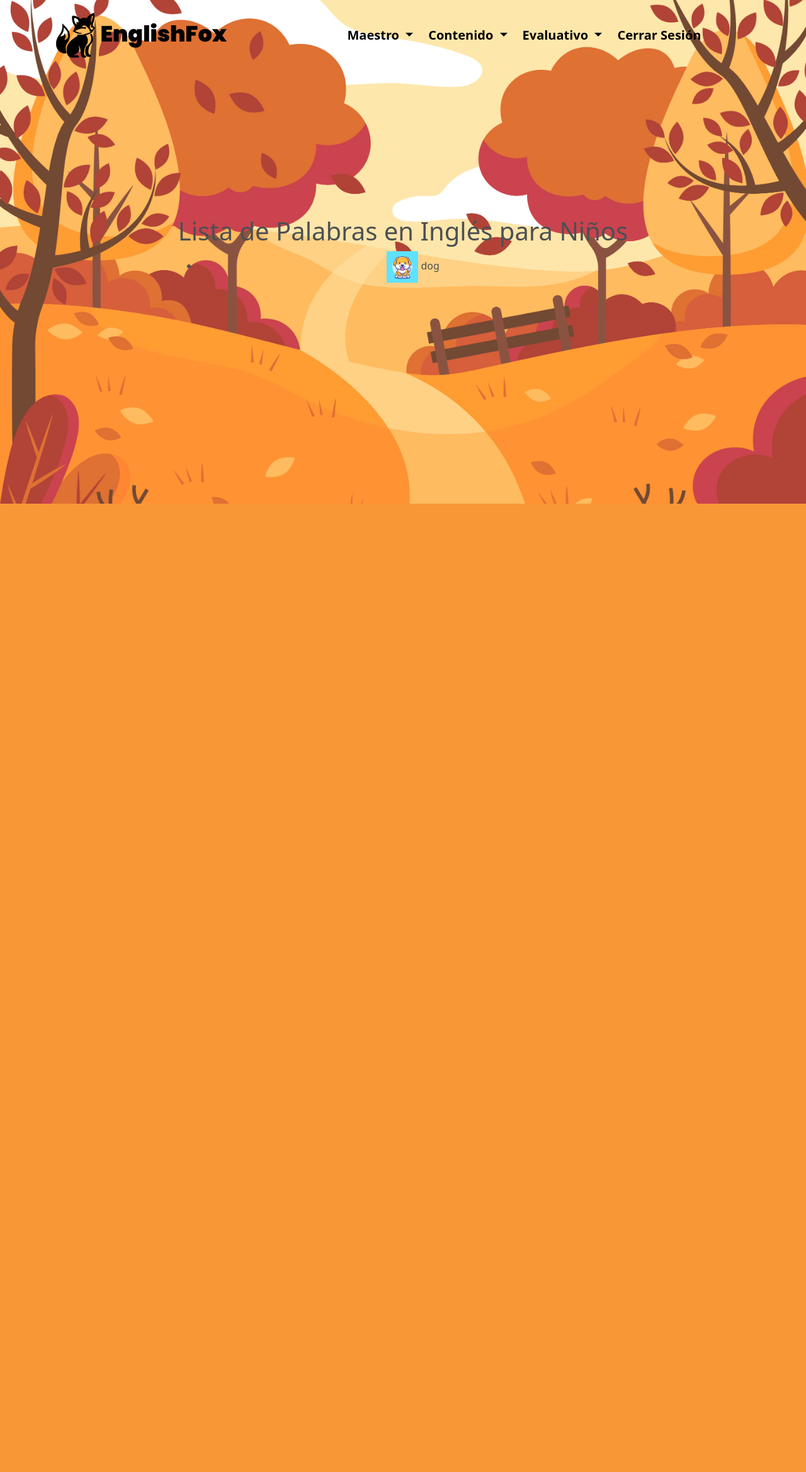
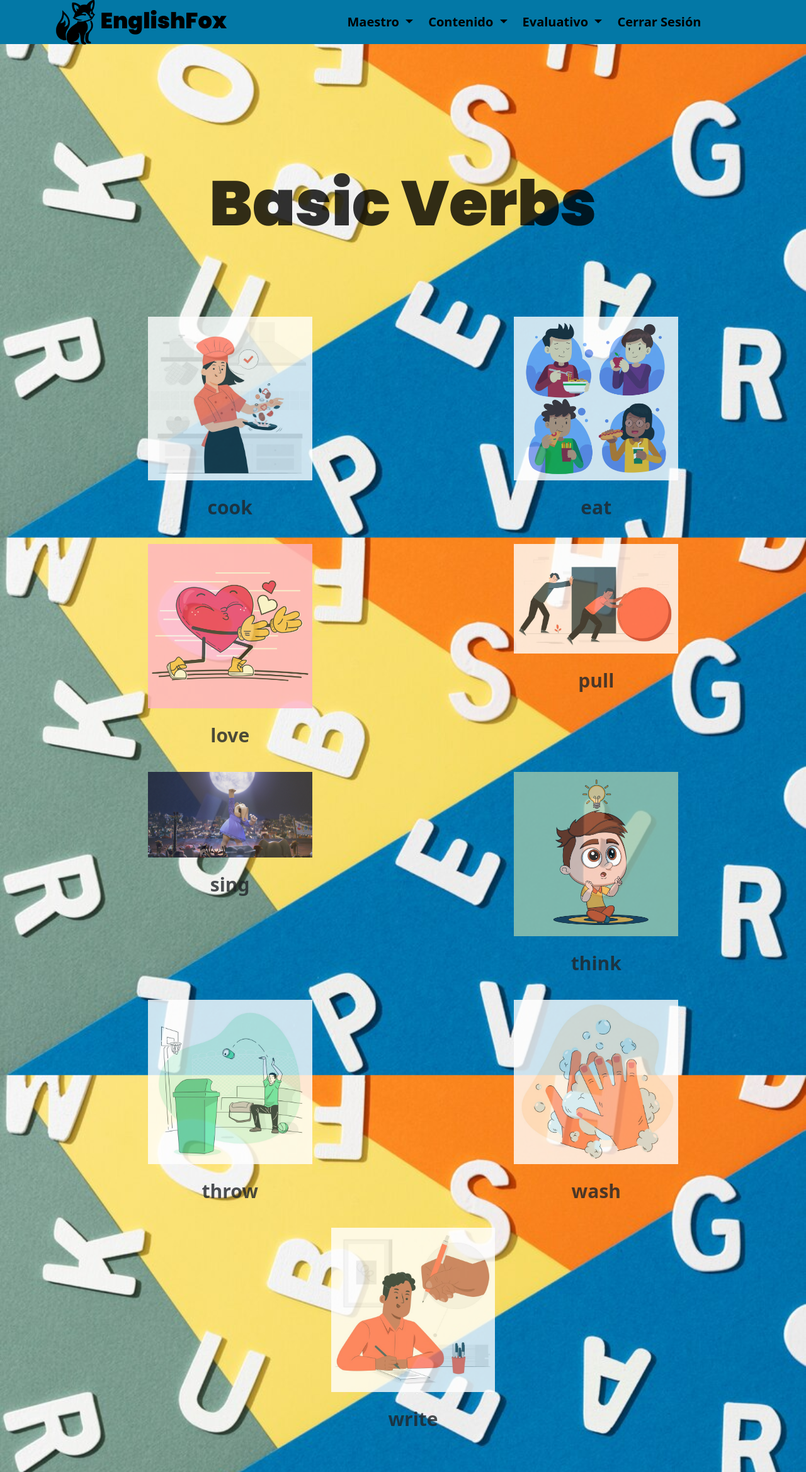
Before and after one commit to Santiago256/ProyectoAnalisis, an ASP.NET Core app: page /Home/Vocabulario in a window 1280 px wide. Shown: the whole page at 63% size. Before the commit the page ends 800 px from the top, so only its background shows below. Run offline with ASP.NET Core 8, Linux system fonts and the light colour scheme; the visitor is signed in with stand-in values (Sample User, id 1); some libraries are stand-ins or nearby versions.

Commit message:
Se agrega imágenes a la sección vocabulario

```diff
--- a/Controllers/HomeController.cs
+++ b/Controllers/HomeController.cs
@@ -28,18 +28,32 @@ namespace ProyectoAnalisis.Controllers
         }
 
 
+        public IActionResult Gramatica()
+        {
+
+            return View("~/Views/Inicio/Gramatica.cshtml");
+        }
+
+
         public IActionResult Vocabulario()
         {
             var palabras = new List<(string Palabra, string Imagen)>
-        {
-
-            ("dog", "dog.jpg"),
-            // ... otras palabras
-        };
+    {
+        ("cook", "cook.jpg"),
+        ("eat", "eat.jpg"),
+        ("love", "love.jpg"),
+        ("pull", "pull.jpg"),
+        ("sing", "sing.jpg"),
+        ("think", "think.jpg"),
+        ("throw", "throw.jpg"),
+        ("wash", "wash.jpg"),
+        ("write", "write.jpg")
+    };
 
             ViewBag.Palabras = palabras;
             return View("~/Views/Inicio/Vocabulariocshtml.cshtml");
         }
+
 
 
         public IActionResult Index()
--- /dev/null
+++ b/Views/Inicio/Juego.cshtml
@@ -0,0 +1,5 @@
+@*
+    For more information on enabling MVC for empty projects, visit https://go.microsoft.com/fwlink/?LinkID=397860
+*@
+@{
+}
--- a/Views/Inicio/Vocabulariocshtml.cshtml
+++ b/Views/Inicio/Vocabulariocshtml.cshtml
@@ -1,22 +1,112 @@
+@{
+    ViewData["Title"] = "Vocabulario";
+}
 
 <!DOCTYPE html>
 <html lang="es">
 <head>
     <meta charset="UTF-8">
     <meta name="viewport" content="width=device-width, initial-scale=1.0">
+    <style>
+        body {
+            margin: 0;
+            padding: 0;
+
+            background-image: url('@Url.Content("~/Img/vocabulary.jpg")');
+            background-size: cover;
+            background-attachment: fixed; /* Fija el fondo al hacer scroll */
+        }
+
+        h1 {
+            color:#000000;
+            margin-top: 1800px;
+            font-size:100px;
+            font-weight: 900;
+            font-family: 'Poppins', sans-serif;
+            position: relative;
+        }
+
+
+        .banner-image {
+            background-image: none;
+        }
+
+
+        .navbar {
+            background-color: #0378A6;
+            margin-left: -145px !important;
+            height: 70px;
+        }
+
+        #dropdownMenuButton:hover,
+        #dropdownMenuButton:active,
+        #dropdownMenuButton:focus {
+            background-color: #03C1A6;
+            color: white;
+        }
+
+        .dropdown-item:hover,
+        .dropdown-item:focus {
+            background-color: #03C1A6;
+            border: none;
+            color: white;
+        }
+
+        .btn-secondary:hover,
+        .btn-secondary:focus {
+            background-color: #03C1A6;
+        }
+
+        /* Estilo para la lista */
+        .verb-list {
+            list-style: none;
+            display: flex;
+            flex-wrap: wrap;
+            justify-content: center;
+            margin-top: 130px;
+        }
+
+        /* Estilo para cada elemento de la lista */
+        .verb-item {
+            flex: 0 0 45%;
+            margin: 10px;
+            text-align: center;
+            padding: 20px; /* Ajusta el padding según tus necesidades */
+
+        }
+
+        /* Estilo específico para las imágenes */
+        .verb-image img {
+            width: 50%;
+            height: auto;
+            max-width: none;
+            margin-top: -40px;
+            margin-bottom: 20px;
+            opacity: 1;
+        }
+
+        .verb-item p {
+            font-weight: bold; /* Hace que el texto sea negrita */
+            font-size: 30px; /* Ajusta el tamaño del texto según tus necesidades */
+        }
+
+    </style>
 </head>
+
 <body>
-    <h1>Lista de Palabras en Inglés para Niños</h1>
 
-    <ul>
+    <h1>Basic Verbs</h1>
+    <ul class="verb-list">
+
         @foreach (var palabra in ViewBag.Palabras)
         {
-            <li>
-                <img src="~/Img/@palabra.Item2" alt="@palabra.Item1" style="max-width: 50px; max-height: 50px;">
-                @palabra.Item1
+            <li class="verb-item">
+                <div class="verb-image">
+                    <img src="~/Img/@palabra.Item2" alt="@palabra.Item1">
+                    <p>@palabra.Item1</p>
+                </div>
             </li>
         }
     </ul>
-
 </body>
 </html>
--- a/Views/Shared/_Layout.cshtml
+++ b/Views/Shared/_Layout.cshtml
@@ -155,7 +155,7 @@
                         </button>
                         <div class="dropdown-menu" aria-labelledby="dropdownMenuButton" style="background-color: transparent;">
                             <a class="dropdown-item" asp-area="" asp-controller="Home" asp-action="Contenido">Contenido</a>
-                            <a class="dropdown-item" href="#">Gramática presente simple</a>
+                            <a class="dropdown-item" asp-area="" asp-controller="Home" asp-action="Gramatica">Gramatica Presente simple </a>
                             <a class="dropdown-item" asp-area="" asp-controller="Home" asp-action="Vocabulario" >Vocabulario </a>
 
                         </div>
```
Also changed, not shown: Views/Inicio/Gramatica.cshtml (added, +82 -0 lines), wwwroot/Img/concepto-realista-colorido-arco-iris_52683-35882.jpg (added), wwwroot/Img/cook.jpg (added), wwwroot/Img/cuaderno-gramatica-material-escolar_23-2149436698.jpg (added), wwwroot/Img/eat.jpg (added), wwwroot/Img/love.jpg (added), wwwroot/Img/paint.jpg (added), wwwroot/Img/pull.jpg (added), wwwroot/Img/sing.jpg (added), wwwroot/Img/think.jpg (added), wwwroot/Img/throw.jpg (added), wwwroot/Img/vocabulary.jpg (added), wwwroot/Img/wash.jpg (added), wwwroot/Img/write.jpg (added).
